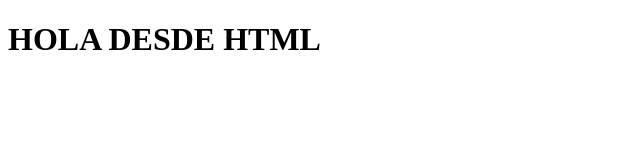
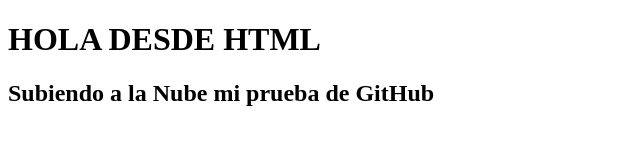
Before and after one commit to Leaned86/git-VisualStudioCode, a plain HTML site: page index.html in a window 1280 px wide. Shown: the whole page, without its empty margins (0-640 px from the left). Drawn offline with Linux system fonts and the light colour scheme.

Commit message:
Agregando a la nube GitHub

```diff
--- a/index.html
+++ b/index.html
@@ -8,5 +8,6 @@
 </head>
 <body>
   <H1>HOLA DESDE HTML</H1>
+  <h2>Subiendo a la Nube mi prueba de GitHub</h2>
 </body>
 </html>
```
